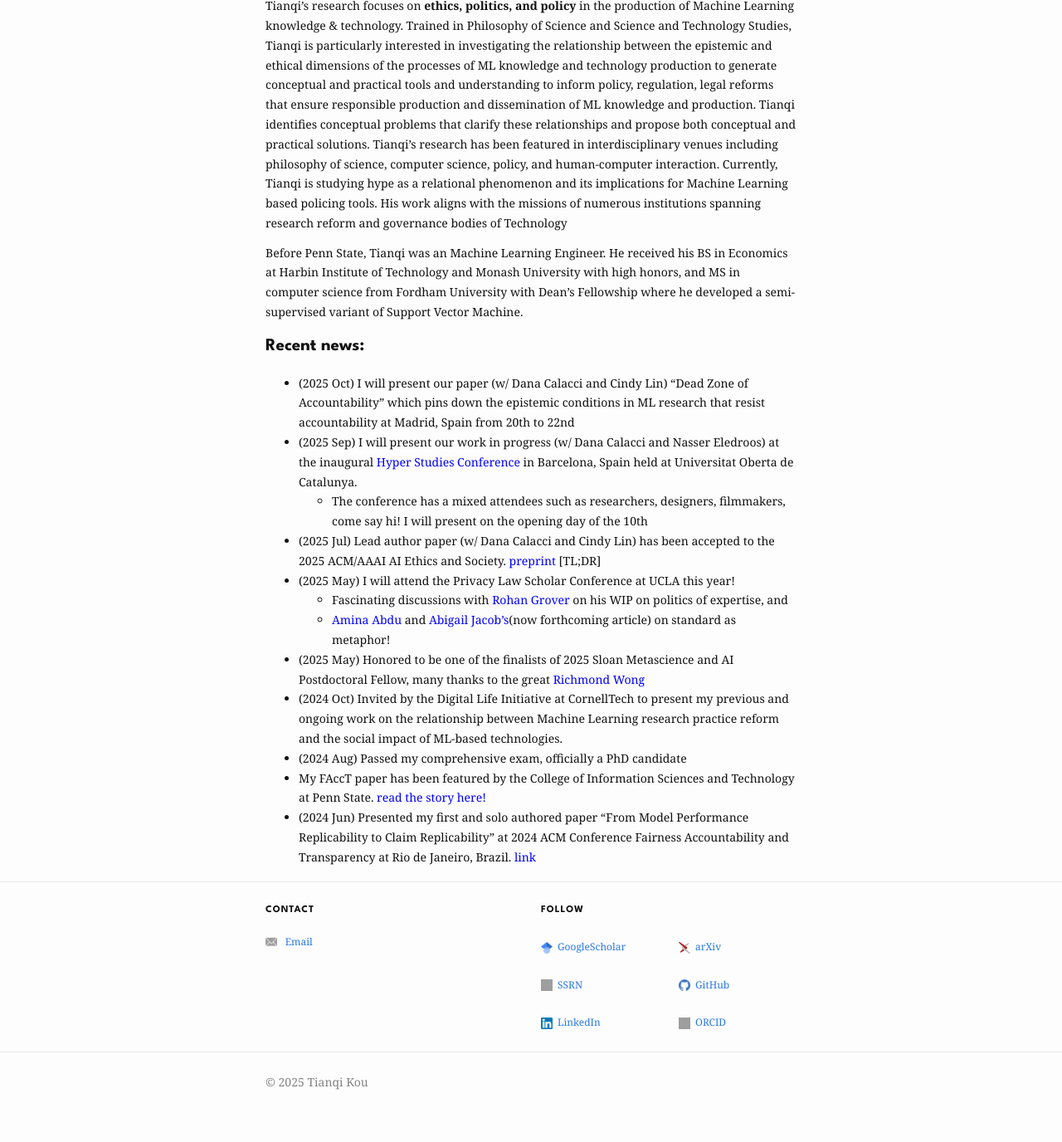
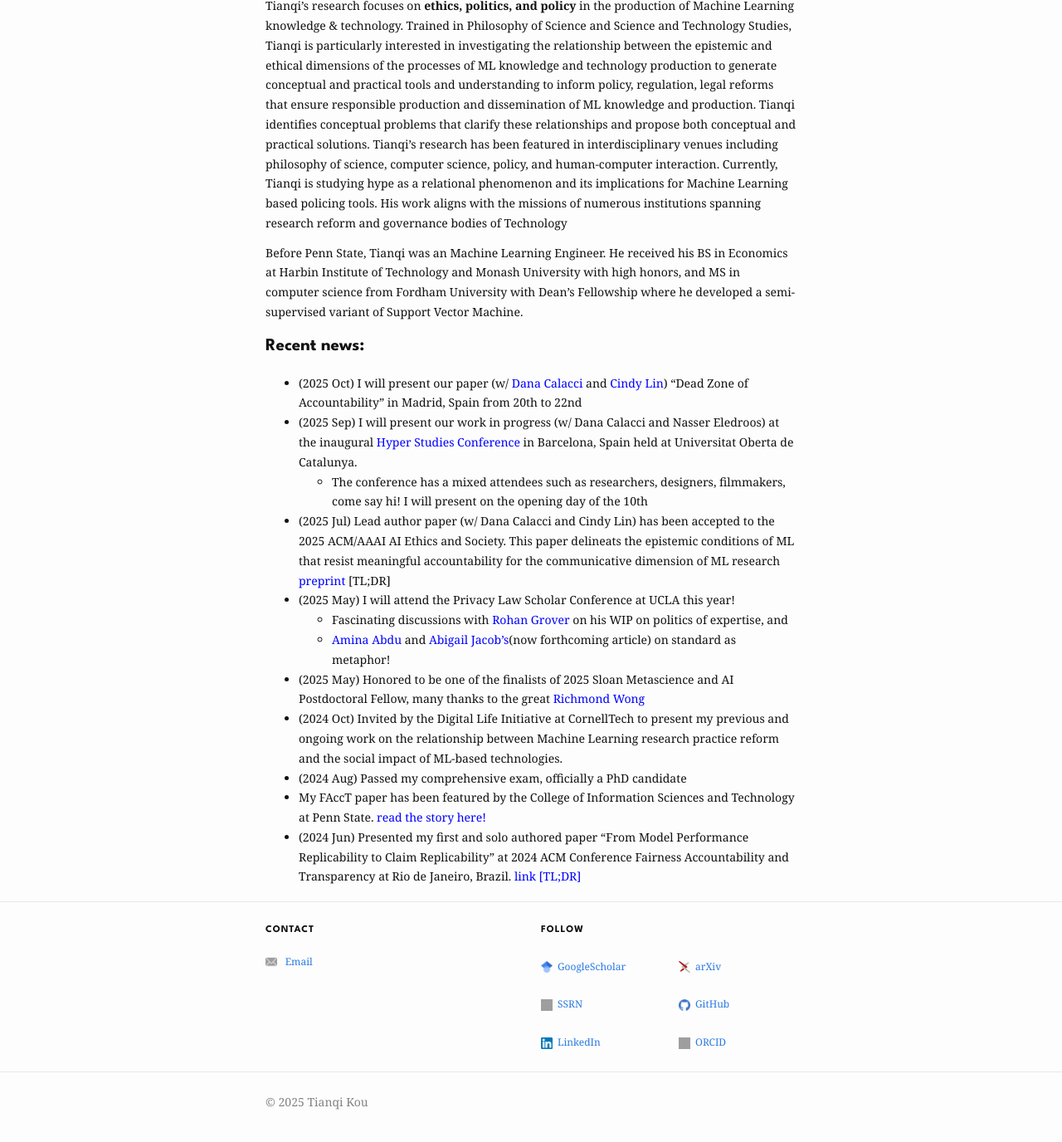
Before and after one commit to koutianqi/koutianqi.github.io, a Jekyll site: the page built from index.markdown, in a window 1280 px wide and 1400 px high, scrolled down 488 px. Shown: the top 1376 px of the window at 83% size. Built offline with Jekyll 4.4.1, drawn with Linux system fonts in a browser that asks for light colours; grey boxes are pictures that could not be loaded.

Commit message:
Update index.markdown

```diff
--- a/index.markdown
+++ b/index.markdown
@@ -28,10 +28,10 @@ Before Penn State, Tianqi was an Machine Learning Engineer. He received his BS i
 
 ## Recent news:
 
-- (2025 Oct) I will present our paper (w/ Dana Calacci and Cindy Lin) "Dead Zone of Accountability" which pins down the epistemic conditions in ML research that resist accountability at Madrid, Spain from 20th to 22nd
+- (2025 Oct) I will present our paper (w/ [<span style="color:blue">Dana Calacci</span>](https://www.dcalacci.net) and [<span style="color:blue">Cindy Lin</span>](https://lincindy.com)) "Dead Zone of Accountability" in Madrid, Spain from 20th to 22nd
 - (2025 Sep) I will present our work in progress (w/ Dana Calacci and Nasser Eledroos) at the inaugural [<span style="color:blue">Hyper Studies Conference </span>](https://hypestudies.org) in Barcelona, Spain held at  Universitat Oberta de Catalunya.
   - The conference has a mixed attendees such as researchers, designers, filmmakers, come say hi! I will present on the opening day of the 10th
-- (2025 Jul) Lead author paper (w/ Dana Calacci and Cindy Lin) has been accepted to the 2025 ACM/AAAI AI Ethics and Society. [<span style="color:blue">preprint</span>](https://arxiv.org/abs/2508.08739) [TL;DR]
+- (2025 Jul) Lead author paper (w/ Dana Calacci and Cindy Lin) has been accepted to the 2025 ACM/AAAI AI Ethics and Society. This paper delineats the epistemic conditions of ML that resist meaningful accountability for the communicative dimension of ML research [<span style="color:blue">preprint</span>](https://arxiv.org/abs/2508.08739) [TL;DR]
 - (2025 May) I will attend the Privacy Law Scholar Conference at UCLA this year!
   - Fascinating discussions with [<span style="color:blue">Rohan Grover</span>](https://www.rohangrover.org) on his WIP on politics of expertise, and
   - [<span style="color:blue">Amina Abdu</span>](https://aminaxabdu.github.io) and [<span style="color:blue">Abigail Jacob's</span>](https://azjacobs.com)(now forthcoming article) on standard as metaphor!
@@ -39,4 +39,4 @@ Before Penn State, Tianqi was an Machine Learning Engineer. He received his BS i
 - (2024 Oct) Invited by the Digital Life Initiative at CornellTech to present my previous and ongoing work on the relationship between Machine Learning research practice reform and the social impact of ML-based technologies.
 - (2024 Aug) Passed my comprehensive exam, officially a PhD candidate
 - My FAccT paper has been featured by the College of Information Sciences and Technology at Penn State.  [<span style="color:blue">read the story here!</span>](https://ist.psu.edu/news/claim-replicability-may-help-prevent-harms-caused-by-ml)
-- (2024 Jun) Presented my first and solo authored paper "From Model Performance Replicability to Claim Replicability" at 2024 ACM Conference Fairness Accountability and Transparency at Rio de Janeiro, Brazil. [<span style="color:blue">link</span>](https://arxiv.org/pdf/2404.13131?)
+- (2024 Jun) Presented my first and solo authored paper "From Model Performance Replicability to Claim Replicability" at 2024 ACM Conference Fairness Accountability and Transparency at Rio de Janeiro, Brazil. [<span style="color:blue">link</span>](https://arxiv.org/pdf/2404.13131?) [<span style="color:blue">[TL;DR]</span>](https://x.com/koutianqi1/status/1782586574850449812)
```
